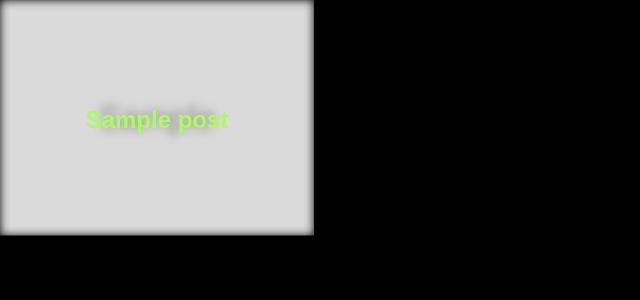
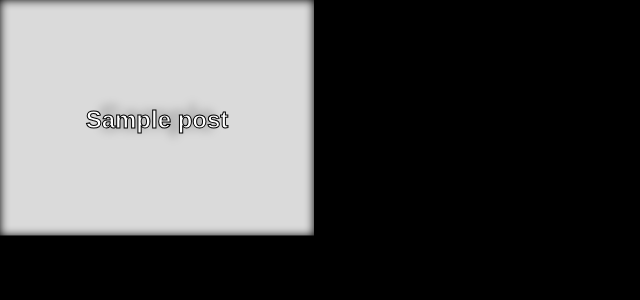
Before and after one commit to SamRidding/backtofront, a Django app: page /blog/ in a window 1280 px wide. Shown: the part 43-343 px from the top of the page, without its empty margins (0-640 px from the left). Run offline with Django 4.2, Linux system fonts and the light colour scheme; tables that the repository leaves empty hold one stand-in row (values such as "Sample post"); grey boxes marked "Sample" are stand-in pictures; some web fonts are replaced.

Commit message:
Add text outline to blog post titles

```diff
--- a/blog/static/blog/css/blog.css
+++ b/blog/static/blog/css/blog.css
@@ -28,7 +28,12 @@
     transform: translate(-50%, -50%);
     text-align: center;
     pointer-events: none;
-    color: #a8ff57;
+    color: white;
+}
+
+.post-title h2 {
+    -webkit-text-stroke: 1px black;
+    font-weight: 700;
 }
 
 .post-img:hover {
```
